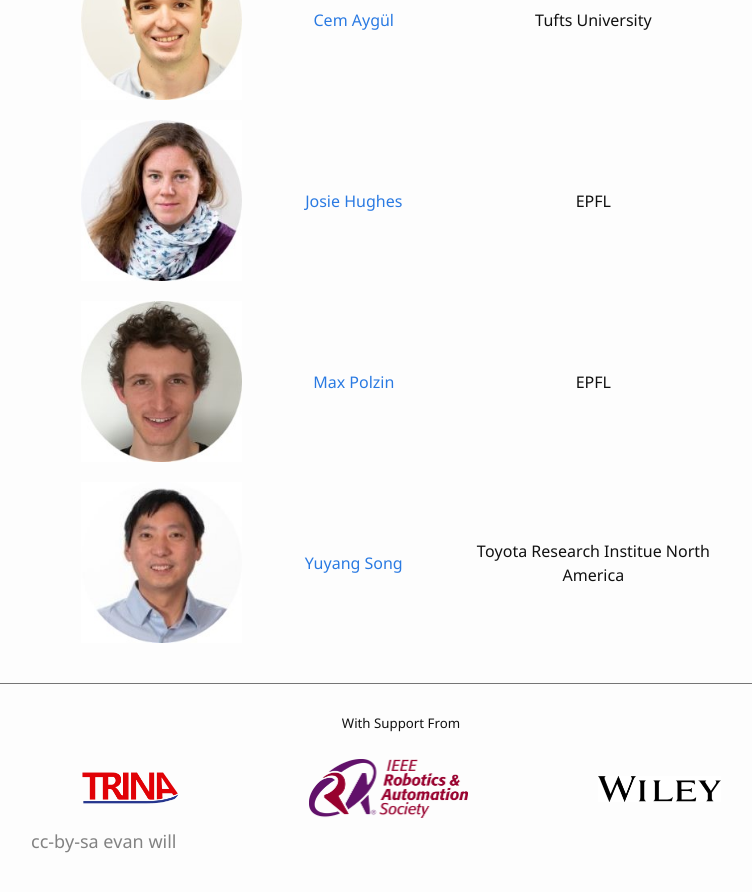
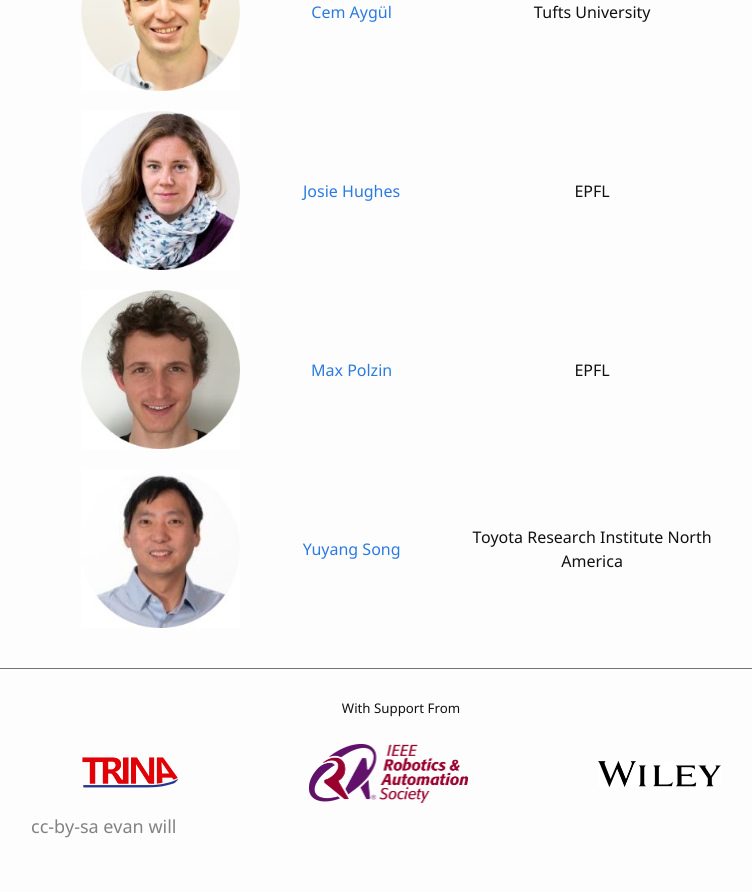
Before and after one commit to harder-workshop/robosoft_2025, a Jekyll site: the page built from 3-organizers.md, in a window 1280 px wide and 900 px high, scrolled down 975 px. Shown: the top 892 px of the window, without its empty margins (239-991 px from the left). Built offline with Jekyll 4.4.1, drawn with Linux system fonts in a browser that asks for light colours.

```diff
--- a/3-organizers.md
+++ b/3-organizers.md
@@ -14,4 +14,4 @@ nav: true
 | ![Cem](./images/cem_round.jpg) | [Cem Aygül](https://www.linkedin.com/in/cemaygul)           | Tufts University                              |
 | ![Josie](./images/josie_round.jpg) | [Josie Hughes](https://people.epfl.ch/josie.hughes)        | EPFL                                          |
 | ![Max](./images/max_round.jpg) | [Max Polzin](https://people.epfl.ch/max.polzin)          | EPFL                                          |
-| ![Yuyang](./images/yuyang_round.jpg) | [Yuyang Song](https://scholar.google.com/citations?hl=en&user=bQ93Y4MAAAAJ)          | Toyota Research Institue North America                                          |
+| ![Yuyang](./images/yuyang_round.jpg) | [Yuyang Song](https://scholar.google.com/citations?hl=en&user=bQ93Y4MAAAAJ)          | Toyota Research Institute North America                                          |
```
Also changed, not shown: 1-speakers.md (+1 -1 lines).
